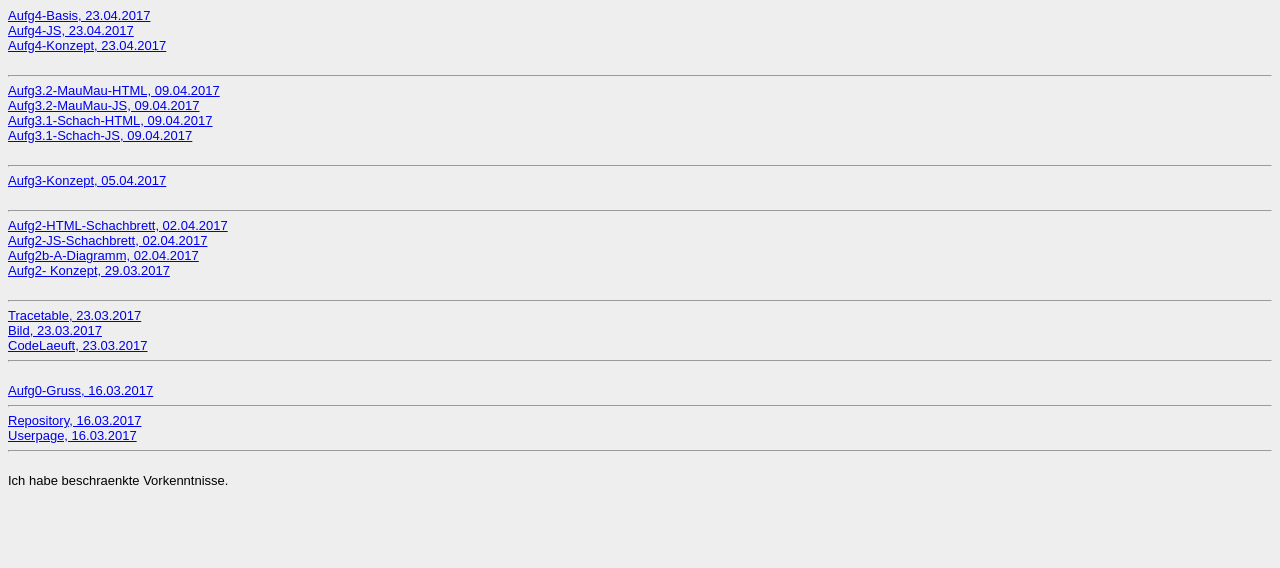
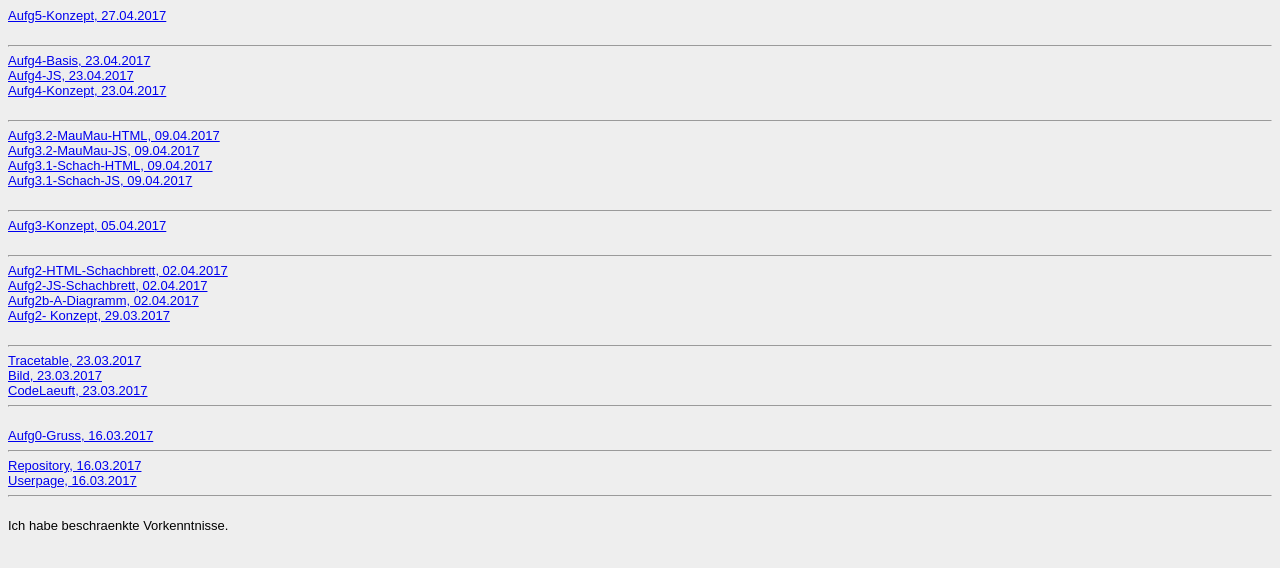
Before and after one commit to Lina-MariaStraub/EIA2-1, a plain HTML site: page Mein-Steckbrief/steckbrief.htm in a window 1280 px wide. Drawn offline with Linux system fonts and the light colour scheme.

Commit message:
Signed-off-by: User <User@User-PC.fritz.box>

```diff
--- a/Mein-Steckbrief/steckbrief.htm
+++ b/Mein-Steckbrief/steckbrief.htm
@@ -5,7 +5,9 @@
 <!-- Hier die Links zu den gelĆ¶sten Aufgaben einstellen, aktuelle oben, alte stehen lassen! Format: Aufgabenbezeichnung, Datum -->
 <!--  <a href=" " target="_blank"> -, .2017</a> -->
 
-
+<a href="https://nadiacredidio.github.io/EIA2/Aufg5/Aufg5-Konzept.jpg" target="_blank"> Aufg5-Konzept, 27.04.2017</a> <br>
+<br>
+<hr>
 <a href="https://nadiacredidio.github.io/EIA2/Aufg4/Wiese-Basis.htm" target="_blank"> Aufg4-Basis, 23.04.2017</a> <br>
 <a href="https://nadiacredidio.github.io/EIA2/Aufg4/WieseIdee.js" target="_blank"> Aufg4-JS, 23.04.2017</a> <br>
 <a href="https://nadiacredidio.github.io/EIA2/Aufg4/Aufg4-Konzept.jpg" target="_blank"> Aufg4-Konzept, 23.04.2017</a> <br>
```
